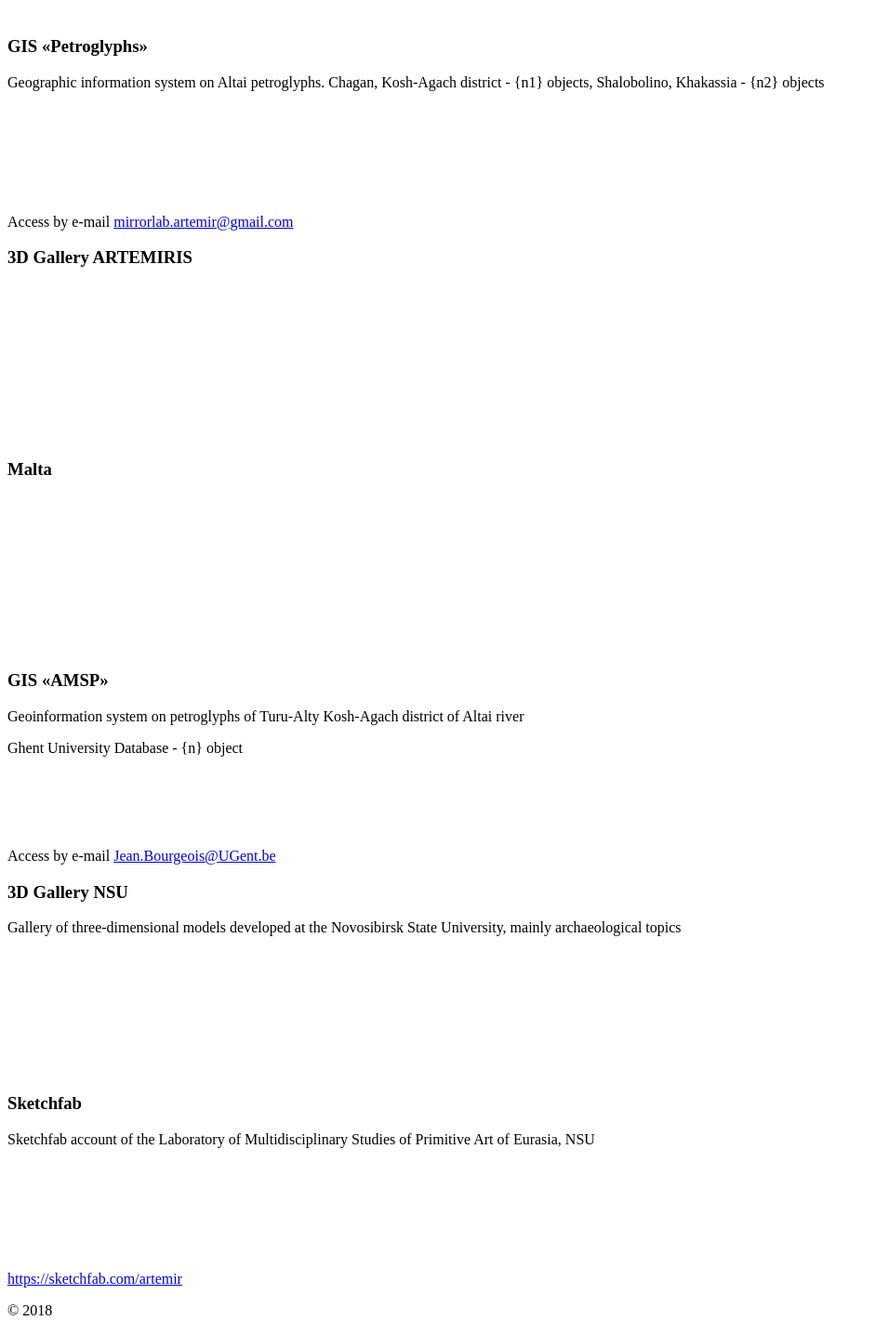
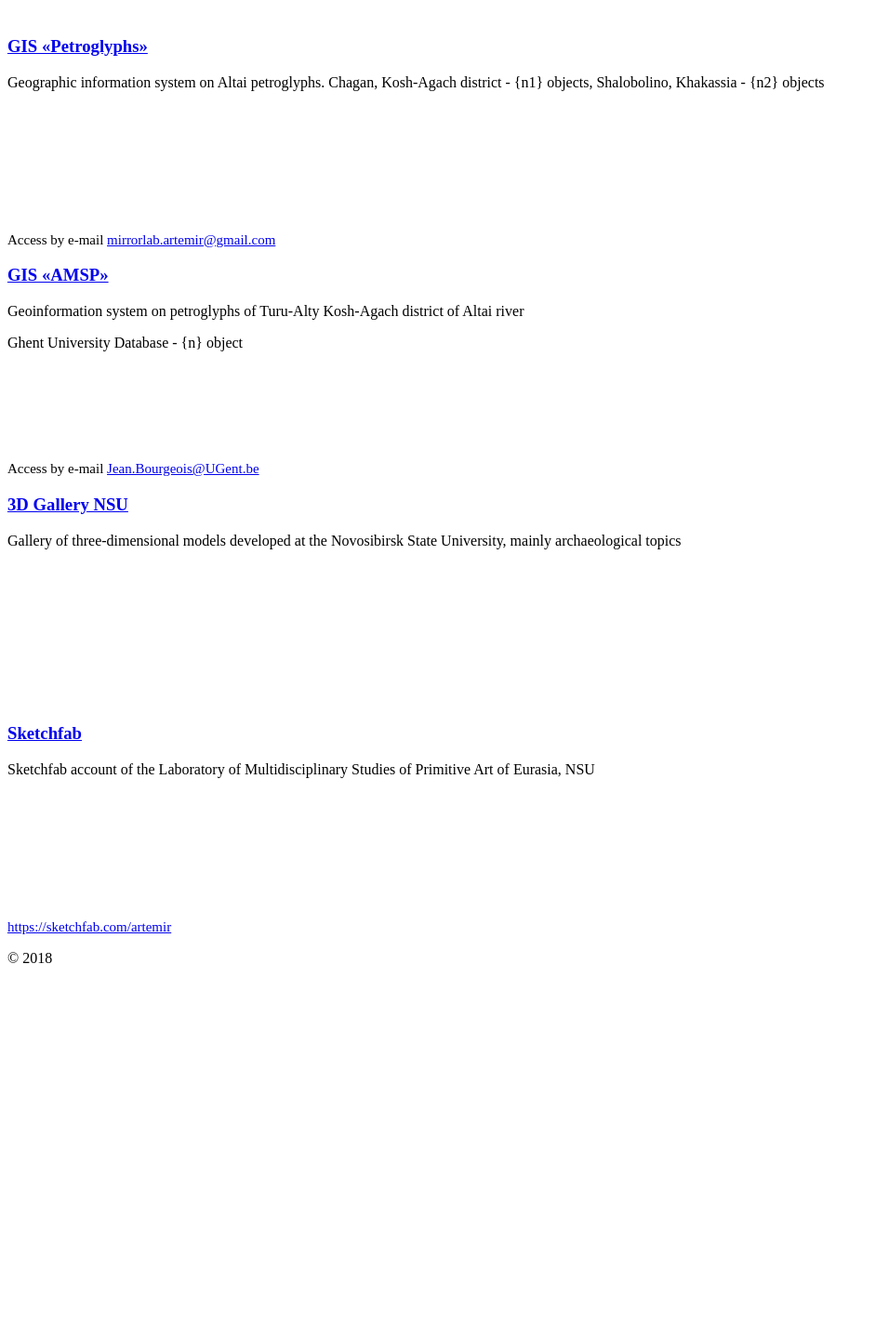
Before and after one commit to Artemiris/artemiris, a Yii app: template frontend/views/site/index.php in a window 1280 px wide. Shown: the part 469-1904 px from the top of the page at 93% size, without its empty margins (0-941 px from the left). After the commit the page ends 1505 px from the top, so only its background shows below. Run offline with PHP 8.4 and a stand-in for Yii, Linux system fonts and the light colour scheme; the template is opened without the code that fills it, so the values that code supplies are empty; some libraries are stand-ins or nearby versions.

Commit message:
ava, home link

```diff
--- a/frontend/views/site/index.php
+++ b/frontend/views/site/index.php
@@ -35,7 +35,7 @@ $this->title = Yii::$app->name;
     <div class="col-xs-12 col-sm-6 col-md-4">
         <div class="panel panel-default">
             <div class="panel-heading text-center">
-                <h3><?= Yii::t('home', 'GIS') ?> «<?= Yii::t('home', 'Petroglyphs') ?>»</h3>
+                <h3><a href="http://petrogis.mmc.nsu.ru" target="_blank"><?= Yii::t('home', 'GIS') ?> «<?= Yii::t('home', 'Petroglyphs') ?>»</a></h3>
             </div>
             <div class="panel-body">
                 <p>
@@ -52,38 +52,39 @@ $this->title = Yii::$app->name;
         </div>
     </div>
 
-    <div class="col-xs-12 col-sm-6 col-md-4">
-        <div class="panel panel-default">
-            <div class="panel-heading text-center">
-                <h3><?= Yii::t('home', '3D Gallery') ?> ARTEMIRIS</h3>
-            </div>
-            <div class="panel-body">
-            </div>
-            <div class="panel-footer">
-                &nbsp;
-            </div>
-        </div>
-    </div>
+<!--    <div class="col-xs-12 col-sm-6 col-md-4">-->
+<!--        <div class="panel panel-default">-->
+<!--            <div class="panel-heading text-center">-->
+<!--                <h3>--><?//= Yii::t('home', '3D Gallery') ?><!-- ARTEMIRIS</h3>-->
+<!--            </div>-->
+<!--            <div class="panel-body">-->
+<!--            </div>-->
+<!--            <div class="panel-footer">-->
+<!--                &nbsp;-->
+<!--            </div>-->
+<!--        </div>-->
+<!--    </div>-->
+
+<!--    <div class="col-xs-12 col-sm-6 col-md-4">-->
+<!--        <div class="panel panel-default">-->
+<!--            <div class="panel-heading text-center">-->
+<!--                <h3>--><?//= Yii::t('home', 'Malta') ?><!--</h3>-->
+<!--            </div>-->
+<!--            <div class="panel-body">-->
+<!--            </div>-->
+<!--            <div class="panel-footer">-->
+<!--                &nbsp;-->
+<!--            </div>-->
+<!--        </div>-->
+<!--    </div>-->
+
+<!--    <div class="clearfix"></div>-->
 
     <div class="col-xs-12 col-sm-6 col-md-4">
         <div class="panel panel-default">
             <div class="panel-heading text-center">
-                <h3><?= Yii::t('home', 'Malta') ?></h3>
-            </div>
-            <div class="panel-body">
-            </div>
-            <div class="panel-footer">
-                &nbsp;
-            </div>
-        </div>
-    </div>
-
-    <div class="clearfix"></div>
-
-    <div class="col-xs-12 col-sm-6 col-md-4">
-        <div class="panel panel-default">
-            <div class="panel-heading text-center">
-                <h3><?= Yii::t('home', 'GIS') ?> «AMSP»</h3>
+                <h3>
+                    <a href="www.amsp.ugent.be" target="_blank"><?= Yii::t('home', 'GIS') ?> «AMSP»</a></h3>
             </div>
             <div class="panel-body">
                 <p>
@@ -105,7 +106,7 @@ $this->title = Yii::$app->name;
     <div class="col-xs-12 col-sm-6 col-md-4">
         <div class="panel panel-default">
             <div class="panel-heading text-center">
-                <h3><?= Yii::t('home', '3D Gallery') ?> <?= Yii::t('home', 'NSU') ?></h3>
+                <h3><a href="https://3d.nsu.ru" target="_blank"><?= Yii::t('home', '3D Gallery') ?> <?= Yii::t('home', 'NSU') ?></a></h3>
             </div>
             <div class="panel-body">
                 <p>
@@ -118,10 +119,12 @@ $this->title = Yii::$app->name;
         </div>
     </div>
 
+    <div class="clearfix"></div>
+
     <div class="col-xs-12 col-sm-6 col-md-4">
         <div class="panel panel-default">
             <div class="panel-heading text-center">
-                <h3>Sketchfab</h3>
+                <h3><a href="https://sketchfab.com" target="_blank">Sketchfab</a></h3>
             </div>
             <div class="panel-body">
                 <p>
--- a/frontend/views/site/performers.php
+++ b/frontend/views/site/performers.php
@@ -23,7 +23,7 @@ $this->params['breadcrumbs'][] = $this->title;
 <div class="row">
     <div class="col-xs-12 col-sm-6 col-md-4">
         <div class="item-user">
-            <?= Html::img('/img/performers/user.png', ['class' => 'img img-responsive']) ?>
+            <?= Html::img('/img/performers/kazakov.jpg', ['class' => 'img img-responsive']) ?>
             <b>
                 <?= Yii::t('performers', 'Kazakov Vladislav Vitalyevich') ?>
             </b>
@@ -35,7 +35,7 @@ $this->params['breadcrumbs'][] = $this->title;
     </div>
     <div class="col-xs-12 col-sm-6 col-md-4">
         <div class="item-user">
-            <?= Html::img('/img/performers/user.png', ['class' => 'img img-responsive']) ?>
+            <?= Html::img('/img/performers/lbova.jpg', ['class' => 'img img-responsive']) ?>
             <b>
                 <?= Yii::t('performers', 'Lbova Lyudmila Valentinovna') ?>
             </b>
@@ -47,7 +47,7 @@ $this->params['breadcrumbs'][] = $this->title;
     </div>
     <div class="col-xs-12 col-sm-6 col-md-4">
         <div class="item-user">
-            <?= Html::img('/img/performers/user.png', ['class' => 'img img-responsive']) ?>
+            <?= Html::img('/img/performers/kovalev.jpg', ['class' => 'img img-responsive']) ?>
             <b>
                 <?= Yii::t('performers', 'Kovalev Vasily Sergeevich') ?>
             </b>
--- a/frontend/web/css/home.css
+++ b/frontend/web/css/home.css
@@ -8,9 +8,13 @@
   .banner .plate {
     background-color: rgba(0, 0, 0, 0.65);
     max-width: 600px;
-    padding: 40px; }
+    padding: 40px;
+    font-size: 26px; }
 
 .panel-body {
-  min-height: 150px; }
+  min-height: 170px; }
+
+.panel-footer {
+  font-size: 15px; }
 
 /*# sourceMappingURL=home.css.map */
--- a/frontend/web/css/home.scss
+++ b/frontend/web/css/home.scss
@@ -10,9 +10,13 @@
     background-color: rgba(0,0,0,0.65);
     max-width: 600px;
     padding: 40px;
+    font-size: 26px;
   }
 }
 
 .panel-body {
-  min-height: 150px;
+  min-height: 170px;
 }
+.panel-footer {
+  font-size: 15px;
+}
--- a/frontend/web/css/performers.css
+++ b/frontend/web/css/performers.css
@@ -1,12 +1,14 @@
 .item-user {
   border: solid 2px #e1e1e1;
   padding: 15px;
-  min-height: 550px;
+  min-height: 450px;
   margin-bottom: 25px; }
   .item-user b {
     display: block;
     margin-bottom: 20px; }
   .item-user p {
     font-size: 14px; }
+  .item-user img {
+    margin-bottom: 20px; }
 
 /*# sourceMappingURL=performers.css.map */
--- a/frontend/web/css/performers.scss
+++ b/frontend/web/css/performers.scss
@@ -1,7 +1,7 @@
 .item-user {
   border: solid 2px #e1e1e1;
   padding: 15px;
-  min-height: 550px;
+  min-height: 450px;
   margin-bottom: 25px;
 
   b {
@@ -12,4 +12,8 @@
   p {
     font-size: 14px;
   }
+
+  img {
+    margin-bottom: 20px;
+  }
 }
```
Also changed, not shown: frontend/web/img/performers/kazakov.jpg (added), frontend/web/img/performers/kovalev.JPG (added), frontend/web/img/performers/lbova.jpg (added), frontend/web/img/performers/user.png, 2 other files.
